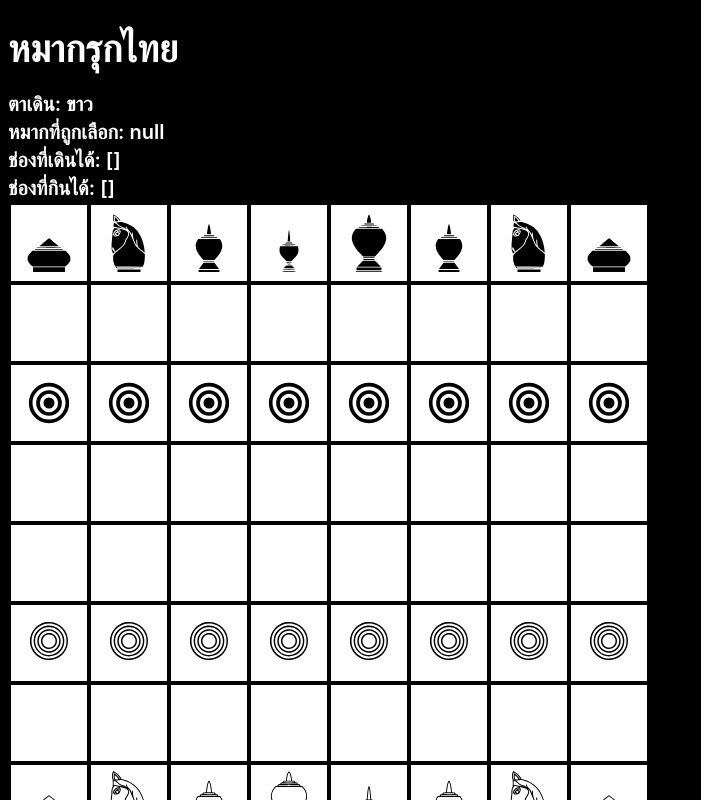
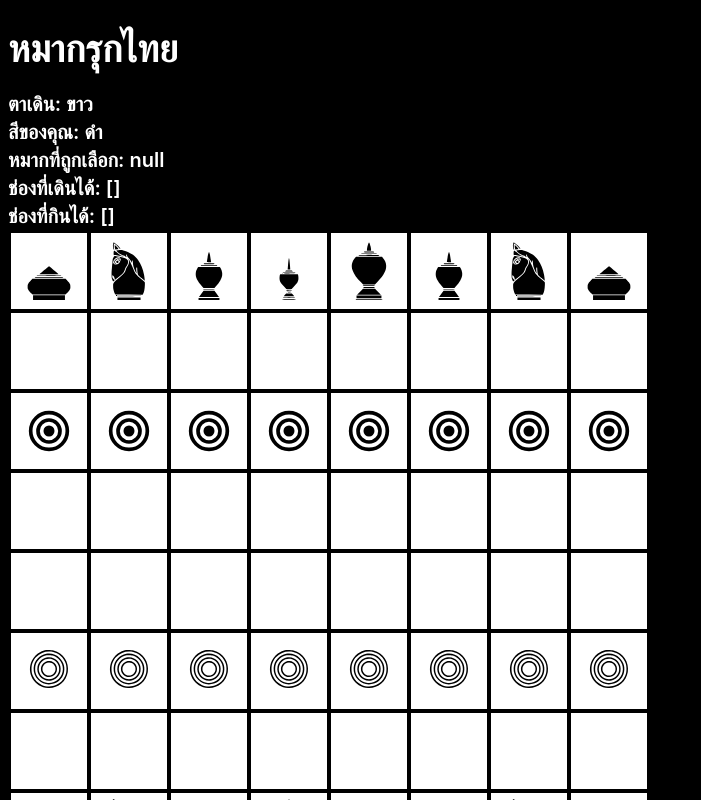
Before and after one commit to klinsc/makruk, a Next.js app: page / in a window 1280 px wide. Shown: the top 800 px of the page, without its empty margins (0-701 px from the left). Built offline with nearby package versions, Linux system fonts and the light colour scheme.

Commit message:
display: yourColor to the page

```diff
--- a/src/pages/index.tsx
+++ b/src/pages/index.tsx
@@ -645,6 +645,16 @@ export default function Home() {
             margin: 0,
             color: '#fff',
           }}>
+          {`สีของคุณ: ${
+            yourColor === 'WHITE' ? 'ขาว' : 'ดำ'
+          }`}
+        </Typography.Title>
+        <Typography.Title
+          level={4}
+          style={{
+            margin: 0,
+            color: '#fff',
+          }}>
           {`หมากที่ถูกเลือก: ${selectedPieceId}`}
         </Typography.Title>
         <Typography.Title
```
